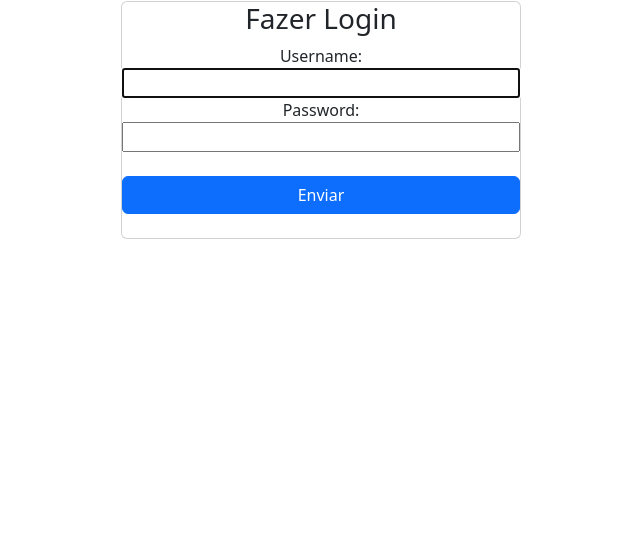
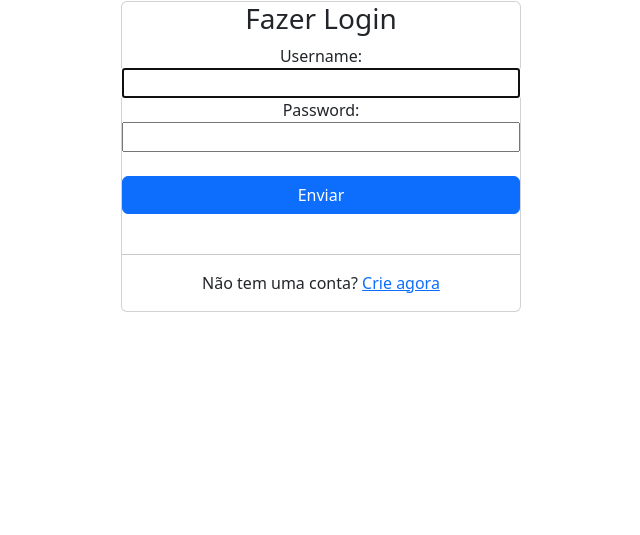
Before and after one commit to ToledoVitor/AlphaChallenge, a Django app: page /cotacoes/login in a window 1280 px wide. Shown: the part 101-636 px from the top of the page, without its empty margins (319-959 px from the left). Run offline with Django 4.2, Linux system fonts and the light colour scheme; parts of the project's set-up code (start-up, migrations or seed data) failed here and were passed over.

Commit message:
fix typo and add signup link

```diff
--- a/django/static/templates/app/cotacoes_list.html
+++ b/django/static/templates/app/cotacoes_list.html
@@ -11,7 +11,7 @@
                 <tr>{{cotacao}}, {{cotacao.last_price }}</tr>
             </div>
         {% empty %}
-            <h3>Parece que não existe dados salvos ainda</h3>
+            <h3>Parece que não existem dados salvos ainda</h3>
 
             <p>
                 Caso você ainda precise popular o seu banco, siga o arquivo
--- a/django/static/templates/core/login.html
+++ b/django/static/templates/core/login.html
@@ -14,6 +14,8 @@
             {% endfor %}
 
             <input type="submit" value="Enviar" class="my-4 btn btn-primary full-width">
+            <hr>
+            <p class="text-center">Não tem uma conta? <a href="{% url 'signup'%}">Crie agora</a></p>
 
         </form>
     </div>
```
